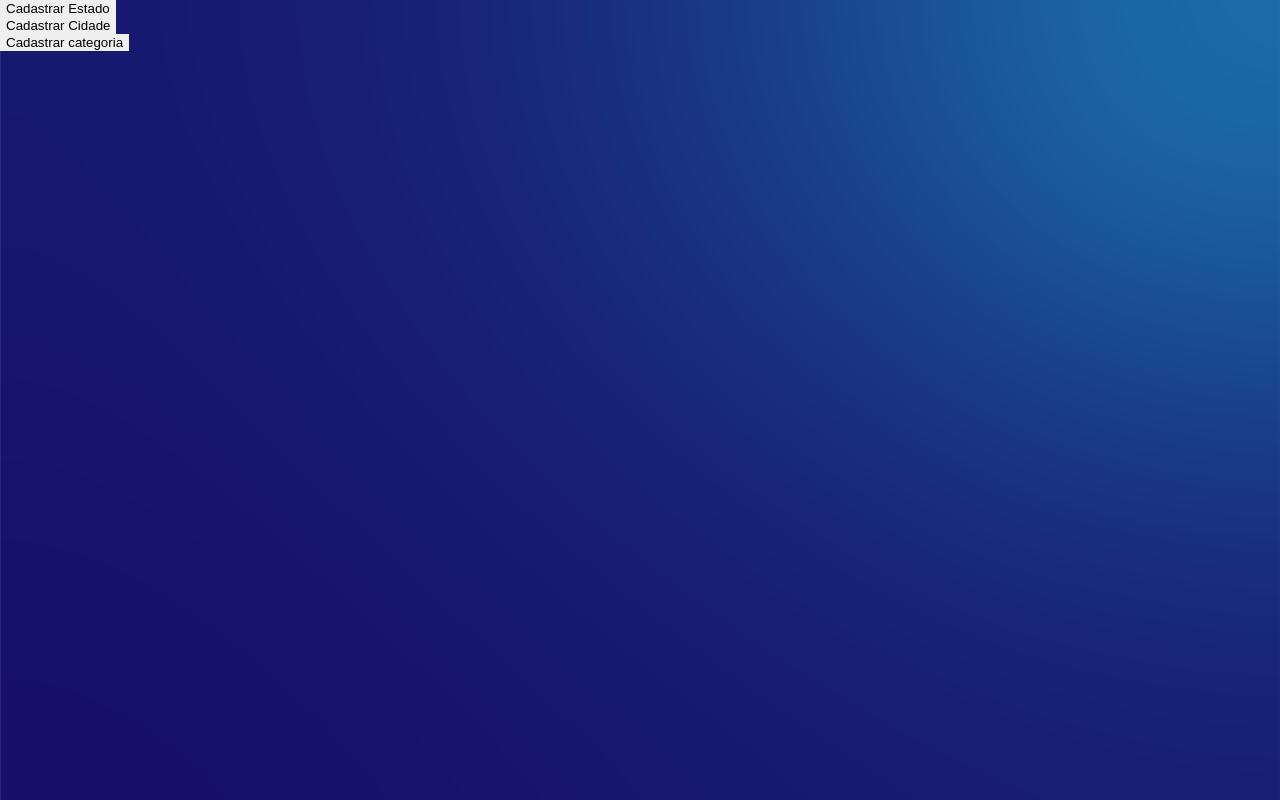
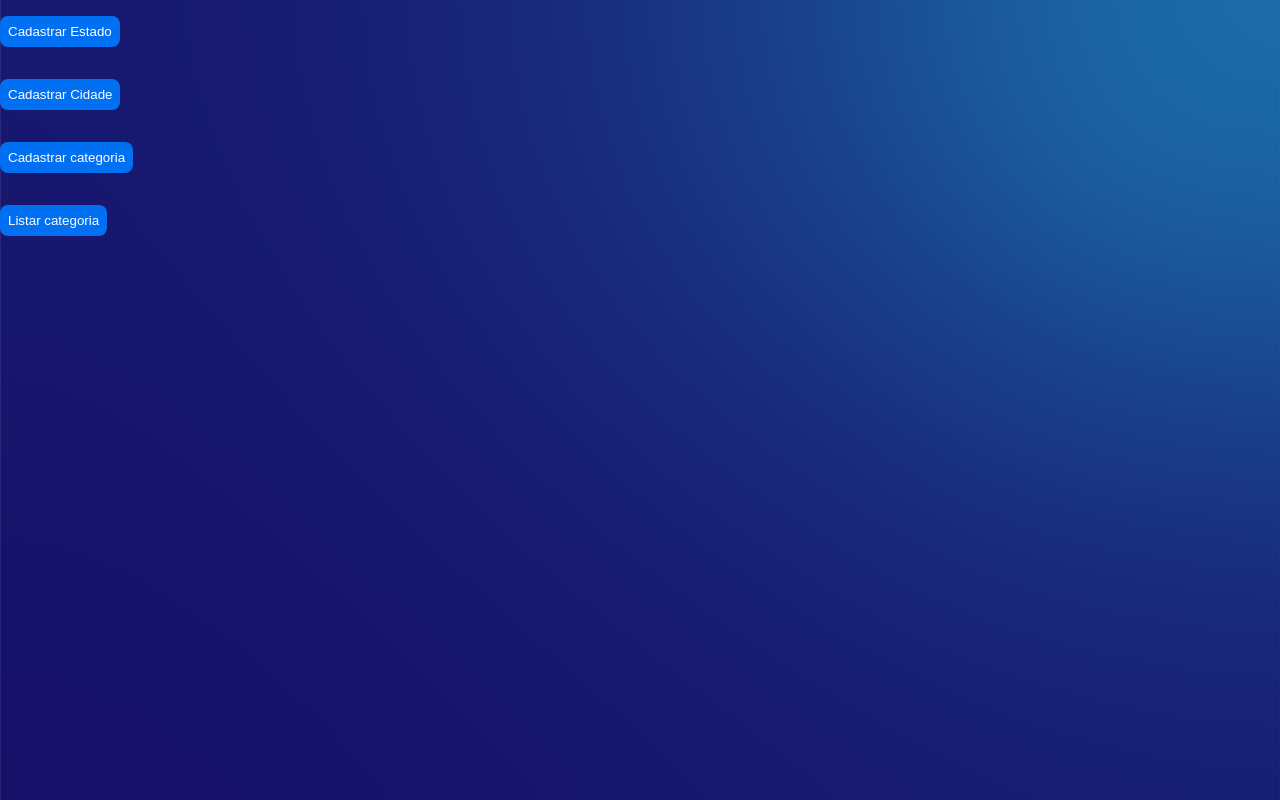
Before and after one commit to CesarSturmer/service, a Next.js app: page /admin in a window 1280 px wide. Built offline with nearby package versions, Linux system fonts and the light colour scheme.

Commit message:
listing categories

```diff
--- a/pages/admin.js
+++ b/pages/admin.js
@@ -17,6 +17,7 @@ function Admin() {
     const [city, setCity] = useState('')
     const [stateId, setStateId] = useState('')
     const [category, setCategory] = useState('')
+    const [categories, setCategories] = useState([])
 
     const getStates = async () => {
         await api.get('estados')
@@ -62,18 +63,27 @@ function Admin() {
         .catch(() => alert('Falha ao cadastrar categoria'))
     }
 
+    const getCategories = async () => {
+        await api.get('categorias')
+        .then((res) => setCategories(res.data))
+        .catch(() => alert('erro ao pegar categorias'))
+    }
+
     return (
         <>
             <ButtonsContainer>
-                <button onClick={() => setForm(1)}>Cadastrar Estado</button>
-                <button onClick={() => {
+                <SubmitButton onClick={() => setForm(1)}>Cadastrar Estado</SubmitButton>
+                <SubmitButton onClick={() => {
                     getStates()
                     setForm(2)
-                }}>Cadastrar Cidade</button>
-                <button onClick={() => setForm(3)}>Cadastrar categoria</button>
+                }}>Cadastrar Cidade</SubmitButton>
+                <SubmitButton onClick={() => setForm(3)}>Cadastrar categoria</SubmitButton>
+                <SubmitButton onClick={() => {
+                    getCategories()
+                    setForm(4)
+                }}>Listar categoria</SubmitButton>
             </ButtonsContainer>
-            {
-                form === 1 &&
+            {form === 1 &&
                 <form onSubmit={postState}>
                     <TextField
                         value={state}
@@ -89,8 +99,7 @@ function Admin() {
                 </form>
             }
 
-            {
-                form === 2 &&
+            {form === 2 &&
                 <form onSubmit={postCity}>
                     <select onChange={(e) => setStateId(e.target.value)}>
                         <option>Selecione um estado</option>
@@ -111,8 +120,7 @@ function Admin() {
                     <SubmitButton type='submit'>Cadastrar Cidade</SubmitButton>
                 </form>
             }
-            {
-                form === 3 &&
+            {form === 3 &&
                 <form onSubmit={postCategory}>
                     <TextField
                         value={category}
@@ -127,6 +135,16 @@ function Admin() {
                     <SubmitButton type='submit'>Cadastrar Categoria</SubmitButton>
                 </form>
             }
+            {form === 4 &&
+                <>
+                    <ul style={{color: '#fff'}}>
+                        {categories.map((category) => {
+                            return <li key={category.id}>{category.categoria}</li>
+                        })}
+                    </ul>
+                    <SubmitButton onClick={() => setForm(0)}>Esconder categorias</SubmitButton>
+                </>
+            }
         </>
     )
 }
```
